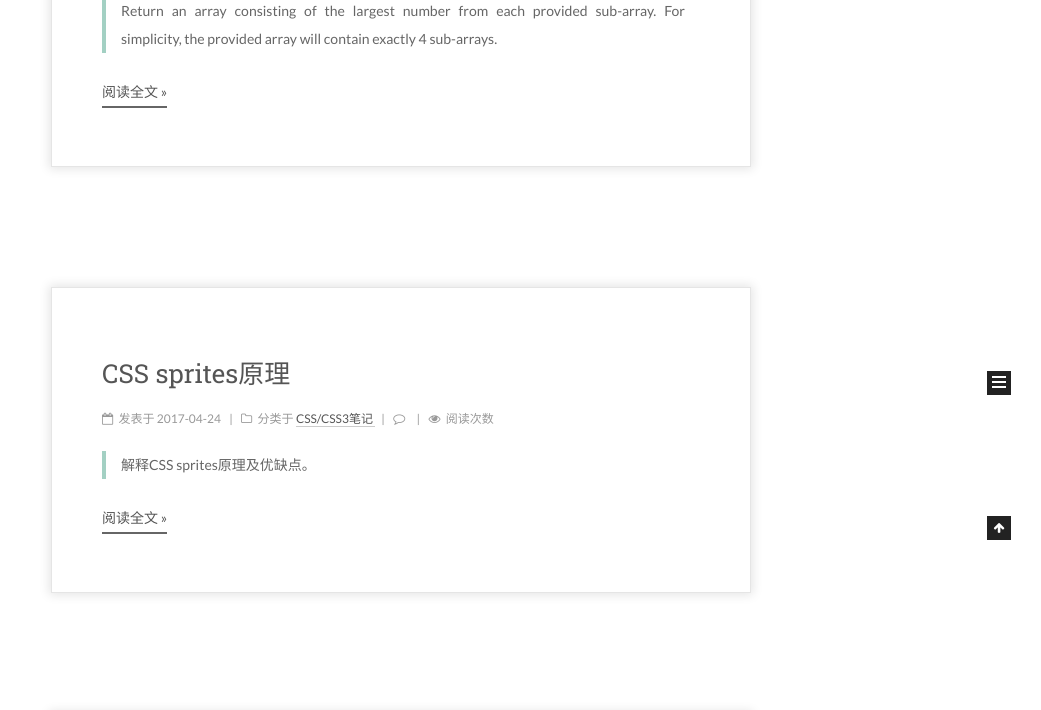
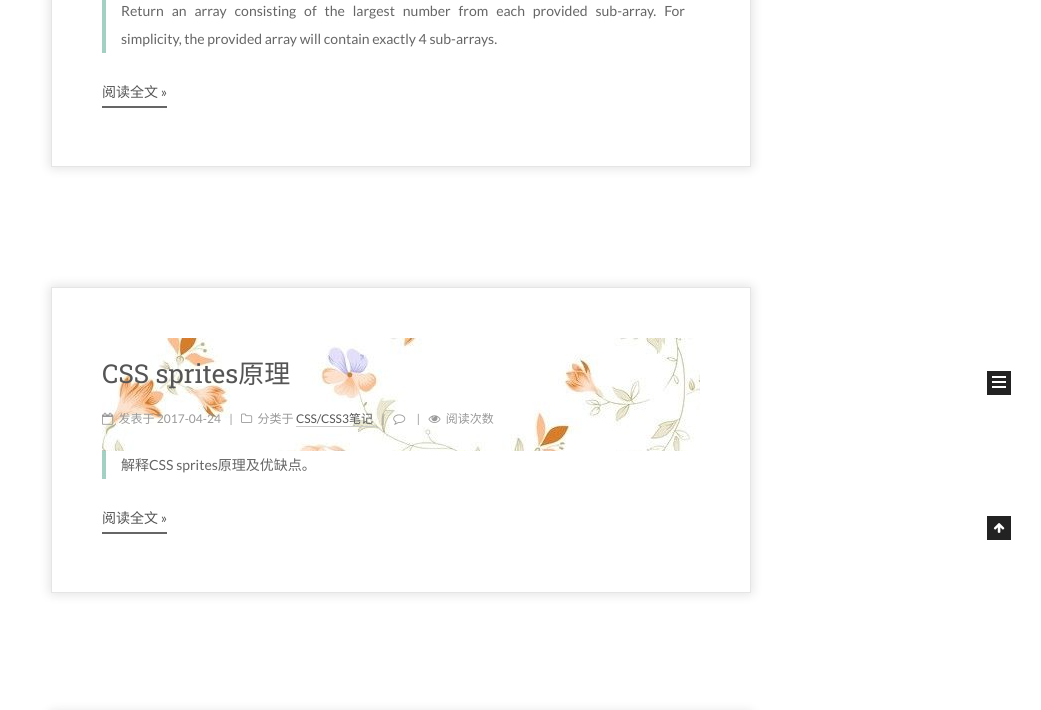
Before and after one commit to wenhuiyang-luck/wenhuiyang-luck.github.io, a plain HTML site: page index.html in a window 1280 px wide. Shown: the part 360-1070 px from the top of the page, without its empty margins (239-1280 px from the left). Drawn offline with Linux system fonts and the light colour scheme; some packages are replaced by stand-ins of ours; a script that the page names is missing.

Commit message:
add <header> background

```diff
--- a/css/main.css
+++ b/css/main.css
@@ -1698,7 +1698,7 @@ pre .javascript .function {
   width: 4px;
   height: 4px;
   border-radius: 50%;
-  background: #59d552;
+  background: #d2e045;
 }
 .links-of-blogroll {
   font-size: 13px;
@@ -2792,3 +2792,7 @@ hr {
   -moz-box-shadow: 0 0 10px 2px #e5e5e5;
   box-shadow: 0 0 10px 2px #e5e5e5;
 }
+header {
+  background: #f5f5f5 url("/images/header-bg.jpg");
+  overflow: hidden;
+}
```
Also changed, not shown: images/header-bg.jpg (added).
